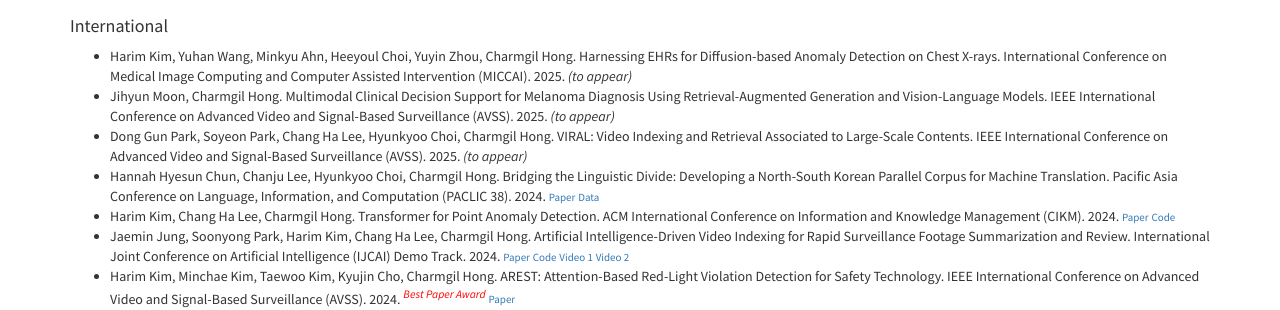
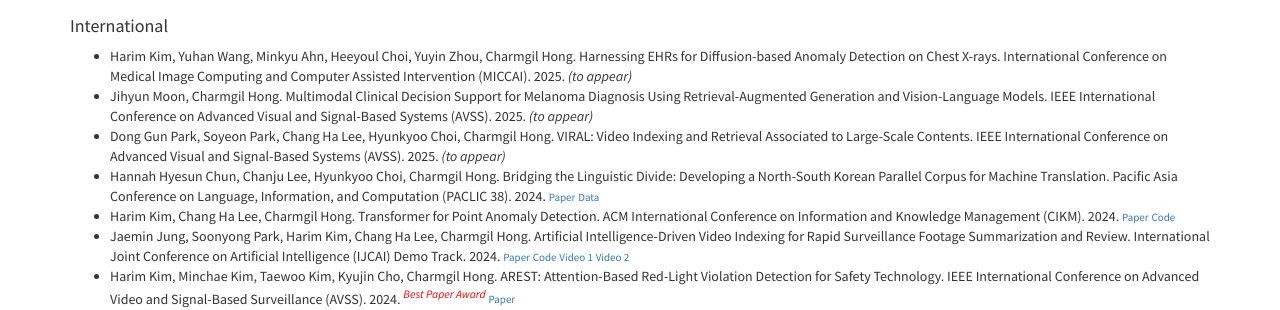
Before and after one commit to nth221/nth221.github.io, a Jekyll site: the page built from index.html, in a window 1280 px wide and 900 px high, scrolled down 3330 px. Shown: the part 173-483 px from the top of the window. Built offline with Jekyll 4.4.1, drawn with Linux system fonts in a browser that asks for light colours.

Commit message:
modified:   _includes/portfolio.html

```diff
--- a/_includes/portfolio.html
+++ b/_includes/portfolio.html
@@ -10,8 +10,8 @@
             <h4>International</h4>
             <ul class="publication-list">
               <li>Harim Kim, Yuhan Wang, Minkyu Ahn, Heeyoul Choi, Yuyin Zhou, Charmgil Hong. Harnessing EHRs for Diffusion-based Anomaly Detection on Chest X-rays. International Conference on Medical Image Computing and Computer Assisted Intervention (MICCAI). 2025. <em>(to appear)</em></li>
-              <li>Jihyun Moon, Charmgil Hong. Multimodal Clinical Decision Support for Melanoma Diagnosis Using Retrieval-Augmented Generation and Vision-Language Models. IEEE International Conference on Advanced Video and Signal-Based Surveillance (AVSS). 2025.  <em>(to appear)</em></li>
-              <li>Dong Gun Park, Soyeon Park, Chang Ha Lee, Hyunkyoo Choi, Charmgil Hong. VIRAL: Video Indexing and Retrieval Associated to Large-Scale Contents. IEEE International Conference on Advanced Video and Signal-Based Surveillance (AVSS). 2025.  <em>(to appear)</em></li>
+              <li>Jihyun Moon, Charmgil Hong. Multimodal Clinical Decision Support for Melanoma Diagnosis Using Retrieval-Augmented Generation and Vision-Language Models. IEEE International Conference on Advanced Visual and Signal-Based Systems (AVSS). 2025.  <em>(to appear)</em></li>
+              <li>Dong Gun Park, Soyeon Park, Chang Ha Lee, Hyunkyoo Choi, Charmgil Hong. VIRAL: Video Indexing and Retrieval Associated to Large-Scale Contents. IEEE International Conference on Advanced Visual and Signal-Based Systems (AVSS). 2025.  <em>(to appear)</em></li>
               <li>Hannah Hyesun Chun, Chanju Lee, Hyunkyoo Choi, Charmgil Hong. Bridging the Linguistic Divide: Developing a North-South Korean Parallel Corpus for Machine Translation. Pacific Asia Conference on Language, Information, and Computation (PACLIC 38). 2024. <span class="res"><a href="https://aclanthology.org/2024.paclic-1.77/" target="_blank">Paper</a></span> <span class="res"><a href="https://github.com/HandongSF/KoreanUnificationParallelCorpus" target="_blank">Data</a></span></li>
               <!-- 2024 -->
               <li>Harim Kim, Chang Ha Lee, Charmgil Hong. Transformer for Point Anomaly Detection. ACM International Conference on Information and Knowledge Management (CIKM). 2024. <span class="res"><a href="https://dl.acm.org/doi/10.1145/3627673.3679859" target="_blank">Paper</a></span> <span class="res"><a href="https://github.com/nth221/TransPAD" target="_blank">Code</a></span></li>
```
